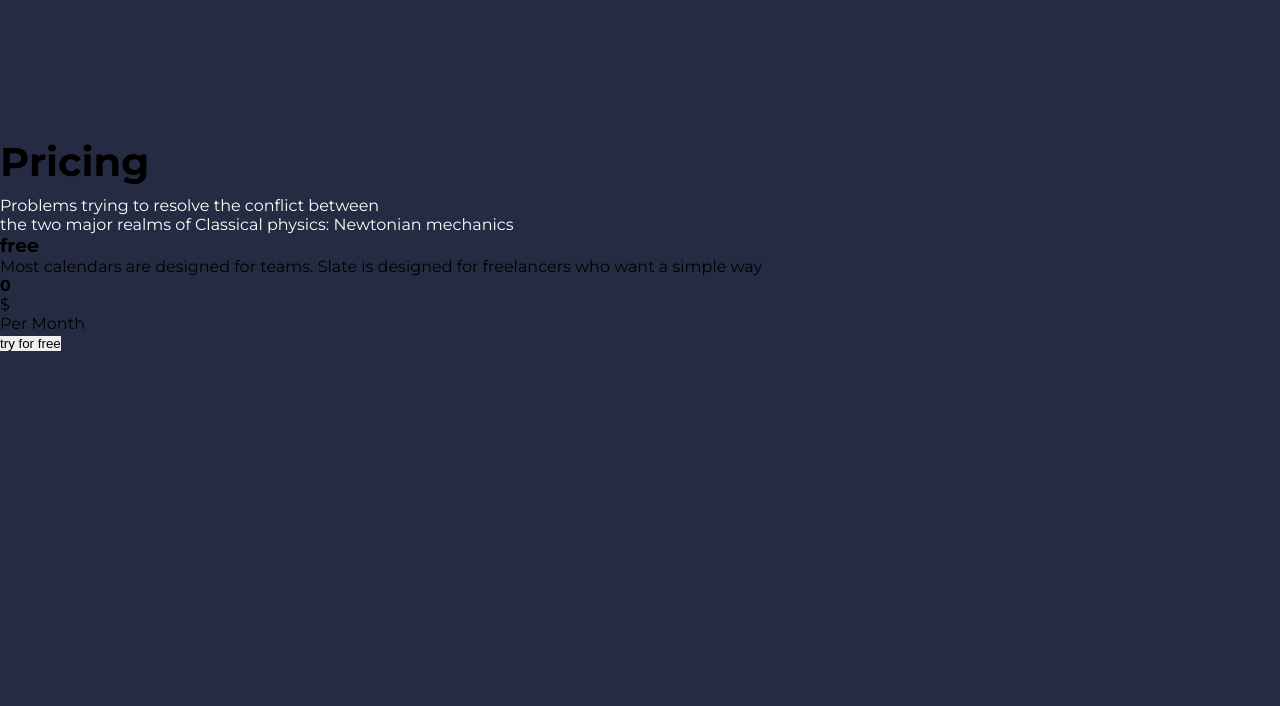
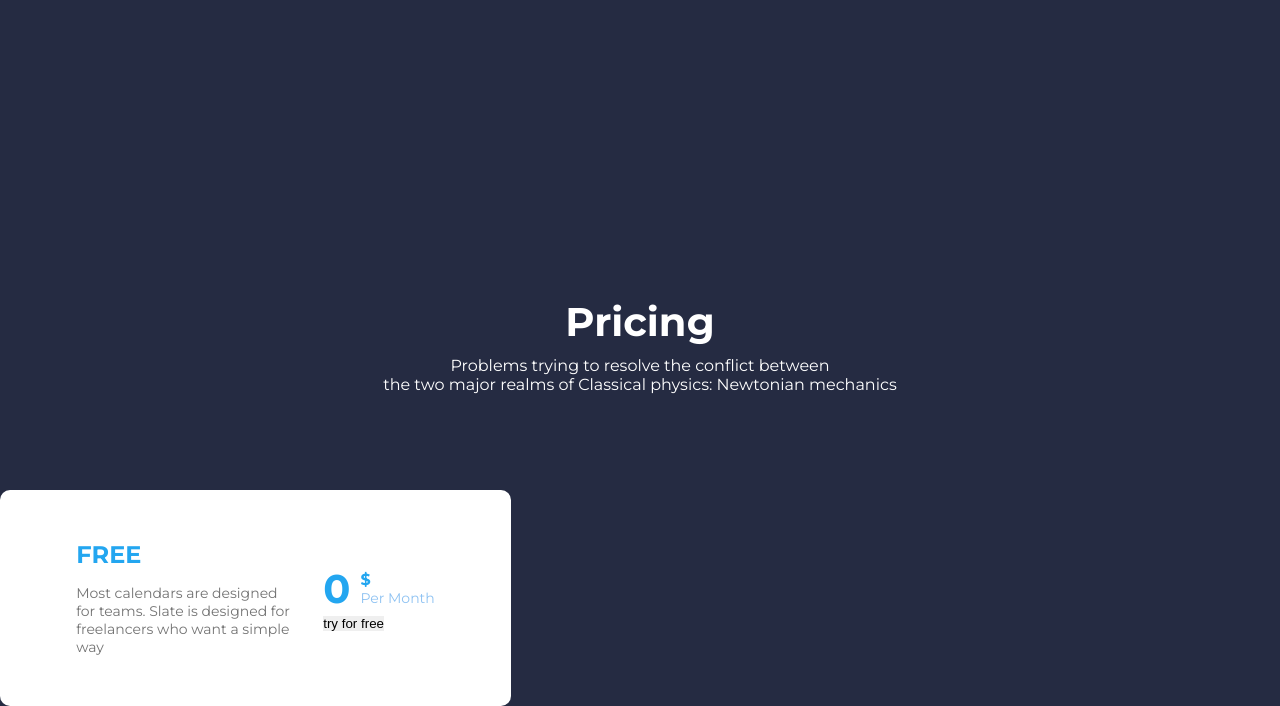
Before and after one commit to itsmsarah/IFinance, a plain HTML site: page index.html in a window 1280 px wide. Shown: the part 2585-3291 px from the top of the page. Before the commit the page ends 2937 px from the top, so only its background shows below. Drawn offline with Linux system fonts and the light colour scheme; a web font is replaced by a local one.

Commit message:
style:Start to style pricing article in style.css

```diff
--- a/src/styles/style.css
+++ b/src/styles/style.css
@@ -213,6 +213,7 @@ main{
 }
 /* FIM DA COMENTS SECTION */
 
+/* COMEÇO DA DOWNLOAD ARTICLE */
 .download{
     display: flex;
     flex-direction: column;
@@ -255,3 +256,65 @@ main{
   font-weight: 600;
   margin-bottom: 5px;
 }
+/* FIM DA DOWNLOAD ARTICLE */
+
+/* COMEÇO DA PRICING */
+.pricing-content {
+    display: flex;
+    flex-direction: column;
+    align-items: center;
+    text-align: center;
+    padding: 160px 208.5px 96px 208.5px;
+}
+.pricing-content h2{
+    color: var(--light--text--white);
+}
+.pricing-card{
+    display: flex;
+    justify-content: center;
+    align-items: center;
+    background-color: var(--light--text--white);
+    gap: 30px;
+    width: 511px;
+    border-radius: 10px;
+    padding: 50px;
+    box-sizing: border-box;
+}
+.card-pricing-content h3{
+    color: var(--primary--color--blue);
+    font-size: var(--font--size--h3);
+    text-transform: uppercase;
+    margin-bottom: 15px;
+}
+.card-pricing-content p{
+    color: var(--text--color--grey);
+    font-size: var(--font--size--p);
+    width: 217px;
+}
+.card-price {
+    display: flex;
+   justify-content: center;
+   align-items: center;
+   gap: 10px;
+}
+.card-price h4{
+    color: var(--primary--color--blue);
+
+    font-weight: 700;
+    font-size: 40px;
+}
+.card-value{
+    display: flex;
+    flex-direction: column;
+    align-items: start;
+}
+.card-value p:nth-child(1){
+    color: var(--primary--color--blue);
+    font-weight: 700;
+    font-size: 16px;
+}
+.card-value p:nth-child(2){
+    color: var(--color--light--blue);
+    font-size: var(--font--size--p)
+
+}
```
